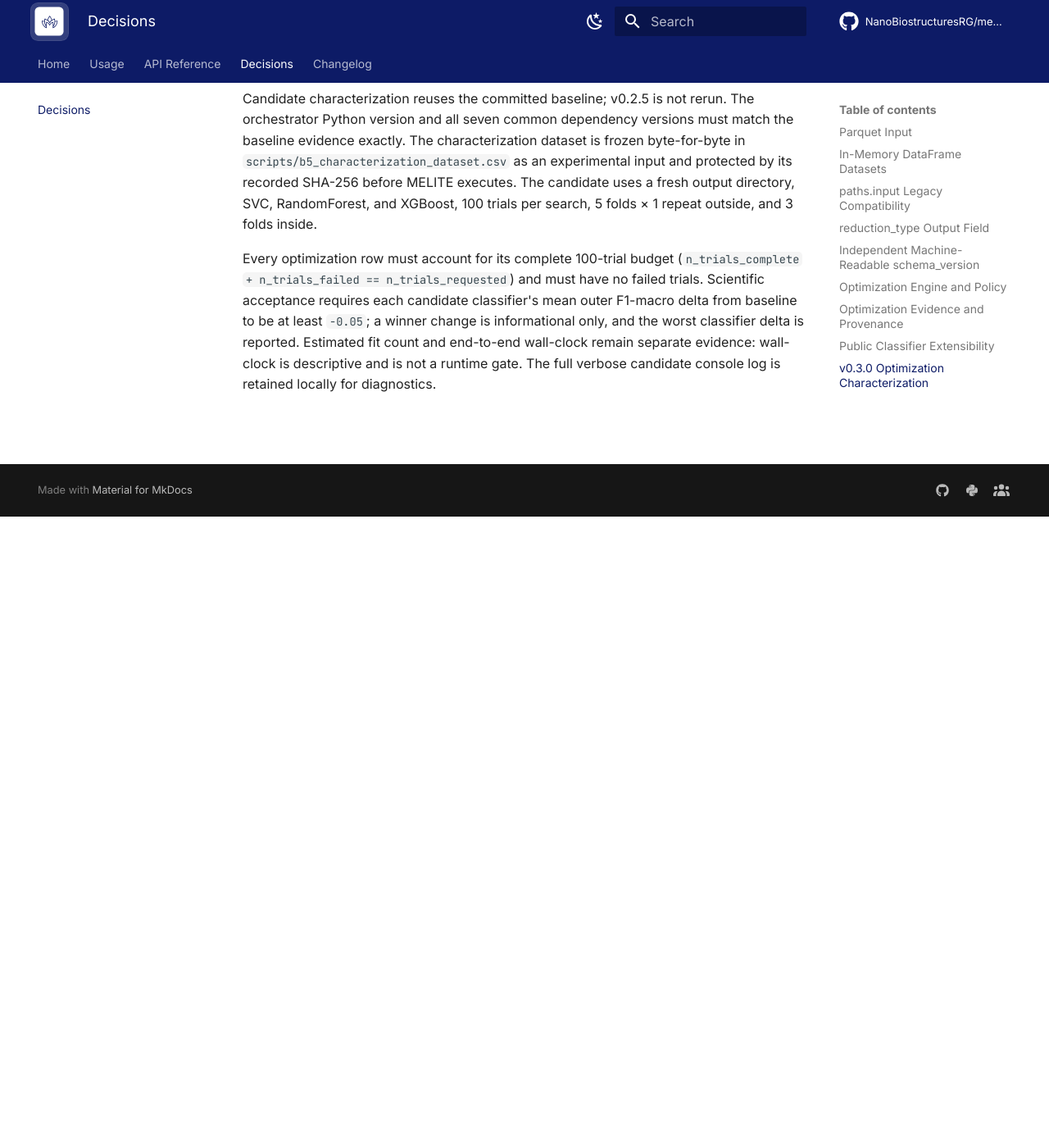
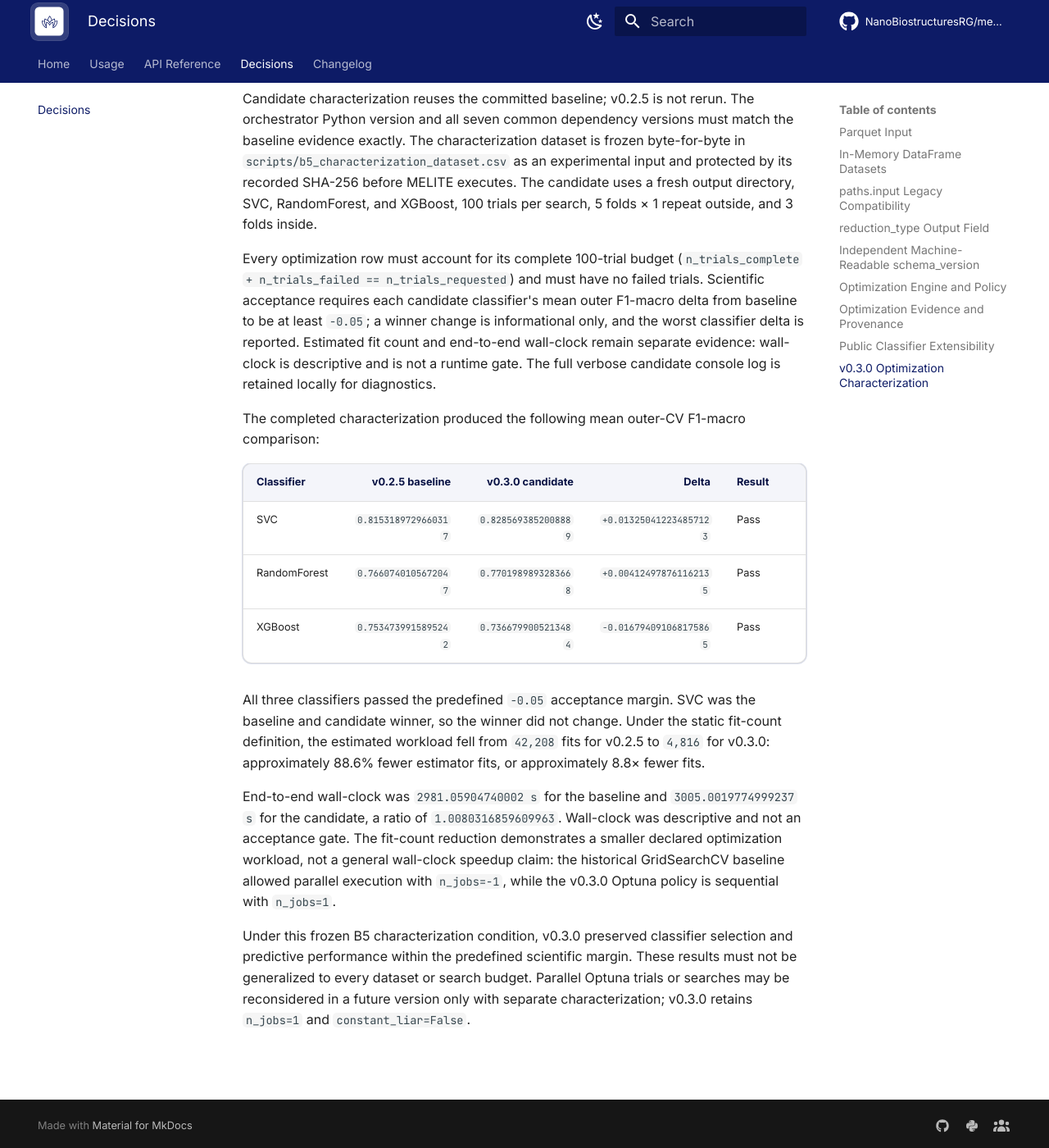
Before and after one commit to NanoBiostructuresRG/melite, an MkDocs documentation site: the page built from docs/decisions.md, in a window 1280 px wide and 1400 px high, scrolled down 4063 px. Shown: the whole window at 82% size. Built offline with MkDocs 1.6.1 and Material for MkDocs 9.7.7, drawn with Linux system fonts in a browser that asks for light colours; comment, search, counter and statistics services are not loaded; before the commit the page ends 4693 px from its top, so only the background shows below that; some of the changed text lies outside the part shown.

Commit message:
docs: finalize v0.3.0 optimization workflow

```diff
--- a/docs/decisions.md
+++ b/docs/decisions.md
@@ -140,7 +140,7 @@ registering user classifiers and their estimator or artifact semantics.
 
 ## v0.3.0 Optimization Characterization
 
-**Status:** Baseline calibration fixed; candidate characterization protocol fixed.
+**Status:** Characterization completed and passed for v0.3.0.
 
 The calibration stage executes only the historical v0.2.5 GridSearchCV engine;
 no v0.3.0 candidate metrics are inspected. The later comparison is defined as
@@ -189,3 +189,33 @@ informational only, and the worst classifier delta is reported. Estimated fit
 count and end-to-end wall-clock remain separate evidence: wall-clock is
 descriptive and is not a runtime gate. The full verbose candidate console log
 is retained locally for diagnostics.
+
+The completed characterization produced the following mean outer-CV F1-macro
+comparison:
+
+| Classifier | v0.2.5 baseline | v0.3.0 candidate | Delta | Result |
+|---|---:|---:|---:|---|
+| SVC | `0.8153189729660317` | `0.8285693852008889` | `+0.013250412234857123` | Pass |
+| RandomForest | `0.7660740105672047` | `0.7701989893283668` | `+0.004124978761162135` | Pass |
+| XGBoost | `0.7534739915895242` | `0.7366799005213484` | `-0.016794091068175865` | Pass |
+
+All three classifiers passed the predefined `-0.05` acceptance margin. SVC was
+the baseline and candidate winner, so the winner did not change. Under the
+static fit-count definition, the estimated workload fell from `42,208` fits
+for v0.2.5 to `4,816` for v0.3.0: approximately 88.6% fewer estimator fits, or
+approximately 8.8× fewer fits.
+
+End-to-end wall-clock was `2981.05904740002 s` for the baseline and
+`3005.0019774999237 s` for the candidate, a ratio of
+`1.0080316859609963`. Wall-clock was descriptive and not an acceptance gate.
+The fit-count reduction demonstrates a smaller declared optimization workload,
+not a general wall-clock speedup claim: the historical GridSearchCV baseline
+allowed parallel execution with `n_jobs=-1`, while the v0.3.0 Optuna policy is
+sequential with `n_jobs=1`.
+
+Under this frozen B5 characterization condition, v0.3.0 preserved classifier
+selection and predictive performance within the predefined scientific margin.
+These results must not be generalized to every dataset or search budget.
+Parallel Optuna trials or searches may be reconsidered in a future version only
+with separate characterization; v0.3.0 retains `n_jobs=1` and
+`constant_liar=False`.
--- a/mkdocs.yml
+++ b/mkdocs.yml
@@ -1,6 +1,6 @@
 # SPDX-License-Identifier: LGPL-3.0-or-later
 site_name: MELITE
-site_description: Multi-model classifier evaluator for tabular classification with nested cross-validation, classifier selection, final model export, and artifact-based inference
+site_description: Comparative classifier evaluation for reproducible model selection on numeric tabular data, with nested cross-validation and preserved evaluation evidence.
 site_url: https://nanobiostructuresrg.github.io/melite/
 repo_url: https://github.com/NanoBiostructuresRG/melite
 repo_name: NanoBiostructuresRG/melite
--- a/pyproject.toml
+++ b/pyproject.toml
@@ -6,7 +6,7 @@ build-backend = "hatchling.build"
 [project]
 name = "melite"
 dynamic = ["version"]
-description = "Tabular classification benchmarking toolkit for classifier selection, repeated stratified cross-validation, final model export, and artifact-based inference."
+description = "Comparative classifier evaluation for reproducible model selection on numeric tabular data, with nested cross-validation and preserved evaluation evidence."
 readme = "README.md"
 license = "LGPL-3.0-or-later"
 license-files = ["LICENSE", "COPYING", "COPYING.LESSER"]
@@ -16,11 +16,12 @@ authors = [
 ]
 keywords = [
     "machine learning",
-    "benchmarking",
     "classification",
     "tabular data",
     "classifier selection",
     "cross-validation",
+    "nested cross-validation",
+    "evaluation evidence",
     "csv",
     "inference",
     "scikit-learn",
```
Also changed, not shown: README.md (+20 -2 lines), docs/index.md (+4 -1 lines), docs/usage.md (+14 -3 lines), 1 other file.
